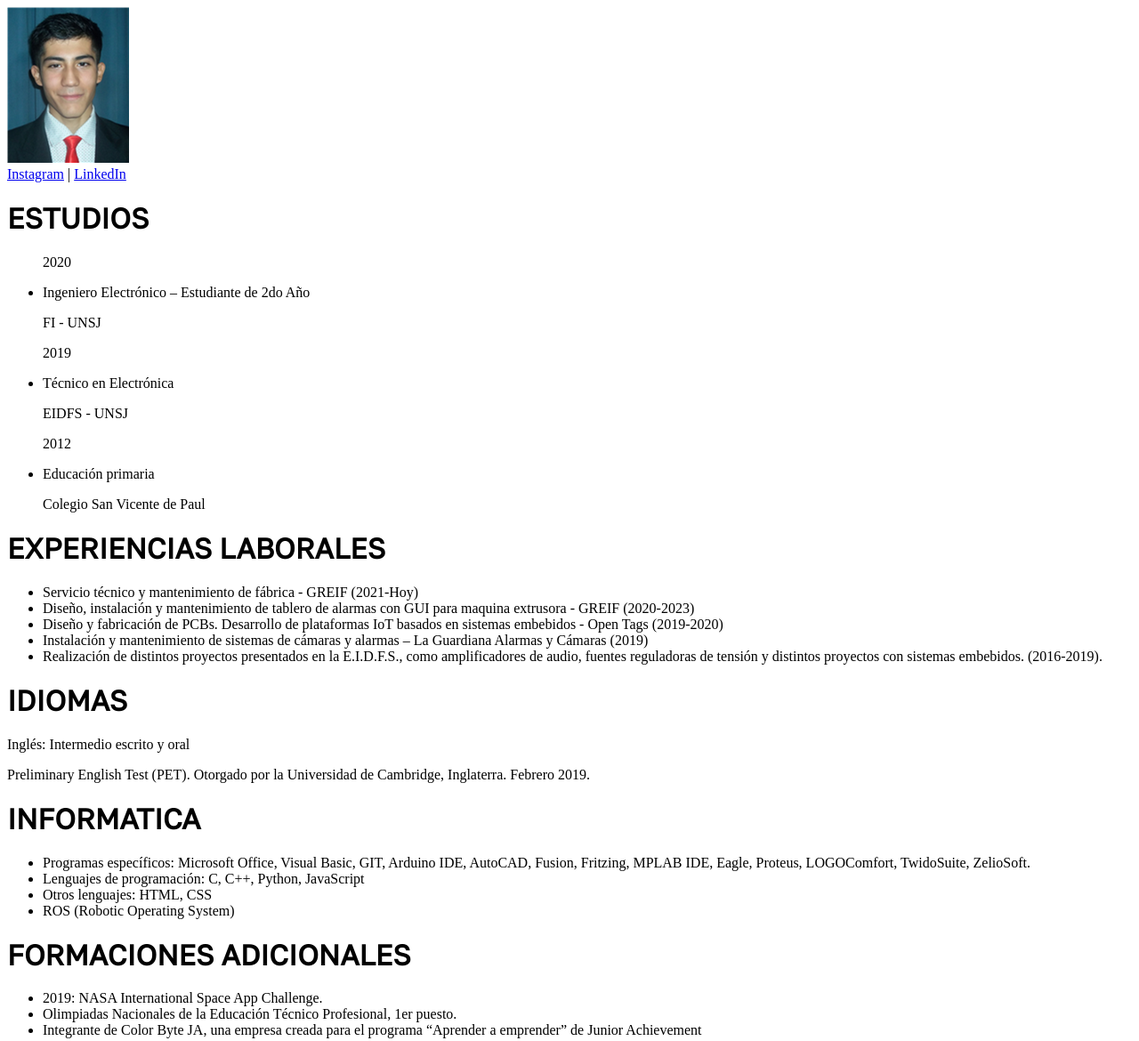
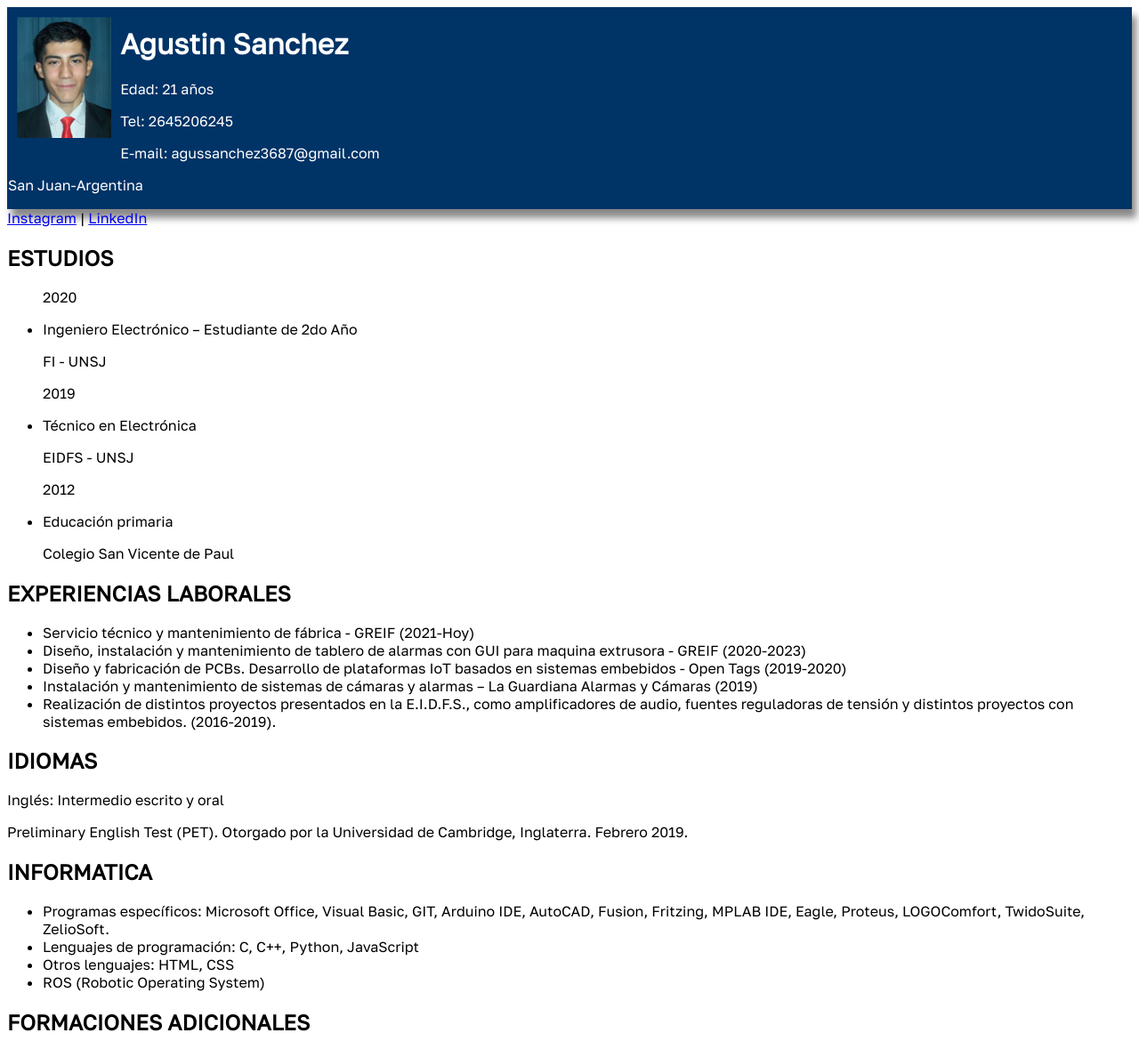
Before and after one commit to n0idedd/n0idedd.github.io, a plain HTML site: page index.html in a window 1280 px wide. Shown: the top 1170 px of the page at 89% size. Drawn offline with Linux system fonts and the light colour scheme.

Commit message:
primer boceto encabezado

```diff
--- a/estilos.css
+++ b/estilos.css
@@ -1,3 +1,22 @@
-h1{
+*{
     font-family: 'Golos Text', sans-serif;;
+    box-sizing: border-box;
 }
+.encabezadoIzquierda{
+    width: 10%;
+    float: left;
+    padding: 10px;
+}
+.encabezado{
+    width: 100%;
+    float: left;
+    color: #FFFFFF;
+    background-color: #003366;
+    padding: 1px;
+    box-shadow: 5px 10px 8px #888888;
+}
+nav {
+    display: block;
+}
+
+.col-1 {width: 8.33%;}
--- a/index.html
+++ b/index.html
@@ -11,12 +11,20 @@
         <link href="https://fonts.googleapis.com/css2?family=Golos+Text&display=swap" rel="stylesheet">
     </head>
     <body>
-        <img src="recursos/foto.png" alt="foto">
+        <div class="encabezado">
+            <img src="recursos/foto.png" alt="foto" class="encabezadoIzquierda">
+            <h1>Agustin Sanchez</h1>
+            <p>Edad: 21 años</p>
+            <p>Tel: 2645206245</p>
+            <p>E-mail: agussanchez3687@gmail.com</p>
+            <p>San Juan-Argentina</p>
+        </div>
         <nav>
             <a href="https://www.instagram.com/noided_/">Instagram</a> |
             <a href="https://www.linkedin.com/in/agustin-sanchez-72984b101/">LinkedIn</a>
         </nav>
-        <h1>ESTUDIOS</h1>
+
+        <h2>ESTUDIOS</h2>
         <div>
             <ul>
                 <p>2020</p>
@@ -30,7 +38,7 @@
                 <p>Colegio San Vicente de Paul</p>
             </ul>
         </div>
-        <h1>EXPERIENCIAS LABORALES</h1>
+        <h2>EXPERIENCIAS LABORALES</h2>
         <div>
             <ul>
                 <li>Servicio técnico y mantenimiento de fábrica - GREIF (2021-Hoy)</li>
@@ -40,10 +48,10 @@
                 <li>Realización de distintos proyectos presentados en la E.I.D.F.S., como amplificadores de audio, fuentes reguladoras de tensión y distintos proyectos con sistemas embebidos. (2016-2019).</li>
             </ul>
         </div>
-        <h1>IDIOMAS</h1>
+        <h2>IDIOMAS</h2>
             <p>Inglés: Intermedio escrito y oral</p>
             <p>Preliminary English Test (PET). Otorgado por la Universidad de Cambridge, Inglaterra. Febrero 2019.</p>
-        <h1>INFORMATICA</h1>
+        <h2>INFORMATICA</h2>
         <div>
             <ul>
                 <li>Programas específicos: Microsoft Office, Visual Basic, GIT, Arduino IDE, AutoCAD, Fusion, Fritzing, MPLAB IDE, Eagle, Proteus, LOGOComfort, TwidoSuite, ZelioSoft.</li>
@@ -52,7 +60,7 @@
                 <li>ROS (Robotic Operating System)</li>
             </ul>
         </div>
-        <h1>FORMACIONES ADICIONALES</h1>
+        <h2>FORMACIONES ADICIONALES</h2>
         <div>
             <ul>
                 <li>2019: NASA International Space App Challenge.</li>
```
